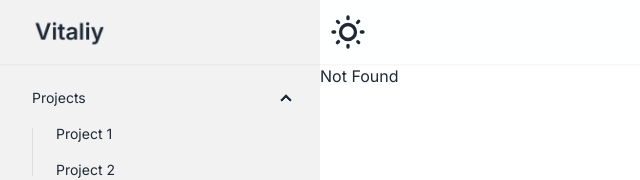
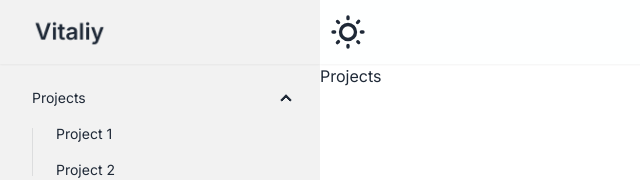
Before and after one commit to Ivanov1201/portfolio, a Next.js app: page /projects in a window 1280 px wide. Before the commit this address had no page. Shown: the top 180 px of the page, without its empty margins (0-640 px from the left). Built offline with nearby package versions, Linux system fonts and the light colour scheme.

Commit message:
:recycle: ref: make components and assets as private folders

```diff
--- a/app/components/sidebar.tsx
+++ b/app/_components/sidebar.tsx
@@ -1,4 +1,5 @@
 import Logo from './logo'
+import Link from 'next/link'
 
 export default function Sidebar() {
   return (
@@ -15,7 +16,9 @@ export default function Sidebar() {
         <ul className='menu p-4'>
           <li>
             <details open>
-              <summary>Projects</summary>
+              <summary>
+                <Link href='/projects'>Projects</Link>
+              </summary>
               <ul>
                 <li>
                   <a>Project 1</a>
--- a/app/components/theme-switch.tsx
+++ b/app/_components/theme-switch.tsx
@@ -1,7 +1,7 @@
 'use client'
 import { useState, useEffect } from 'react'
-import MoonIcon from '@/app/assets/icons/moon'
-import SunIcon from '@/app/assets/icons/sun'
+import MoonIcon from '@/app/_assets/icons/moon'
+import SunIcon from '@/app/_assets/icons/sun'
 
 enum Theme {
   Light = 'light',
--- a/app/page.tsx
+++ b/app/page.tsx
@@ -1,4 +1,5 @@
 import Image from 'next/image'
+import Link from 'next/link'
 
 export default function Home() {
   return (
@@ -28,7 +29,7 @@ export default function Home() {
           <p className='py-6'>
             I am a full-stack web developer located in Ukraine.
           </p>
-          <button className='btn btn-primary'>Get Started</button>
+          <Link href='/projects' className='btn btn-primary' >Explore projects</Link>
         </div>
       </div>
     </div>
--- /dev/null
+++ b/app/projects/page.tsx
@@ -0,0 +1,5 @@
+export default function Projects() {
+  return <div>
+    Projects
+  </div>
+}
--- a/app/template.tsx
+++ b/app/template.tsx
@@ -1,6 +1,6 @@
 'use client'
-import Navbar from '@/app/components/navbar'
-import Sidebar from '@/app/components/sidebar'
+import Navbar from '@/app/_components/navbar'
+import Sidebar from '@/app/_components/sidebar'
 import { usePageCheck } from '@/app/hooks'
 
 export default function RootTemplate({
```
Also changed, not shown: app/_assets/icons/moon.tsx (renamed from app/assets/icons/moon.tsx), app/_assets/icons/sun.tsx (renamed from app/assets/icons/sun.tsx), app/_components/logo.tsx (renamed from app/components/logo.tsx), app/_components/navbar.tsx (renamed from app/components/navbar.tsx).
